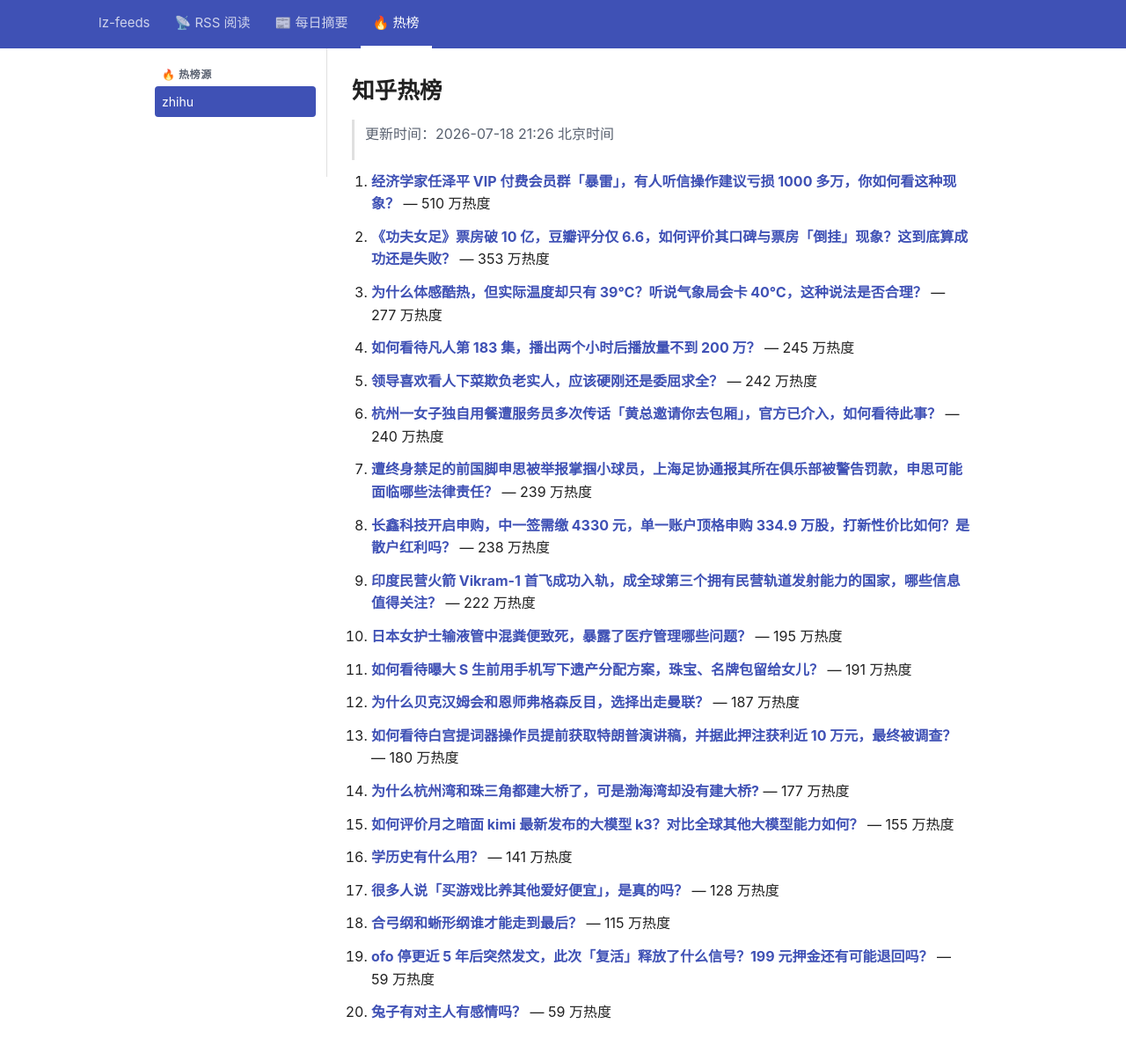
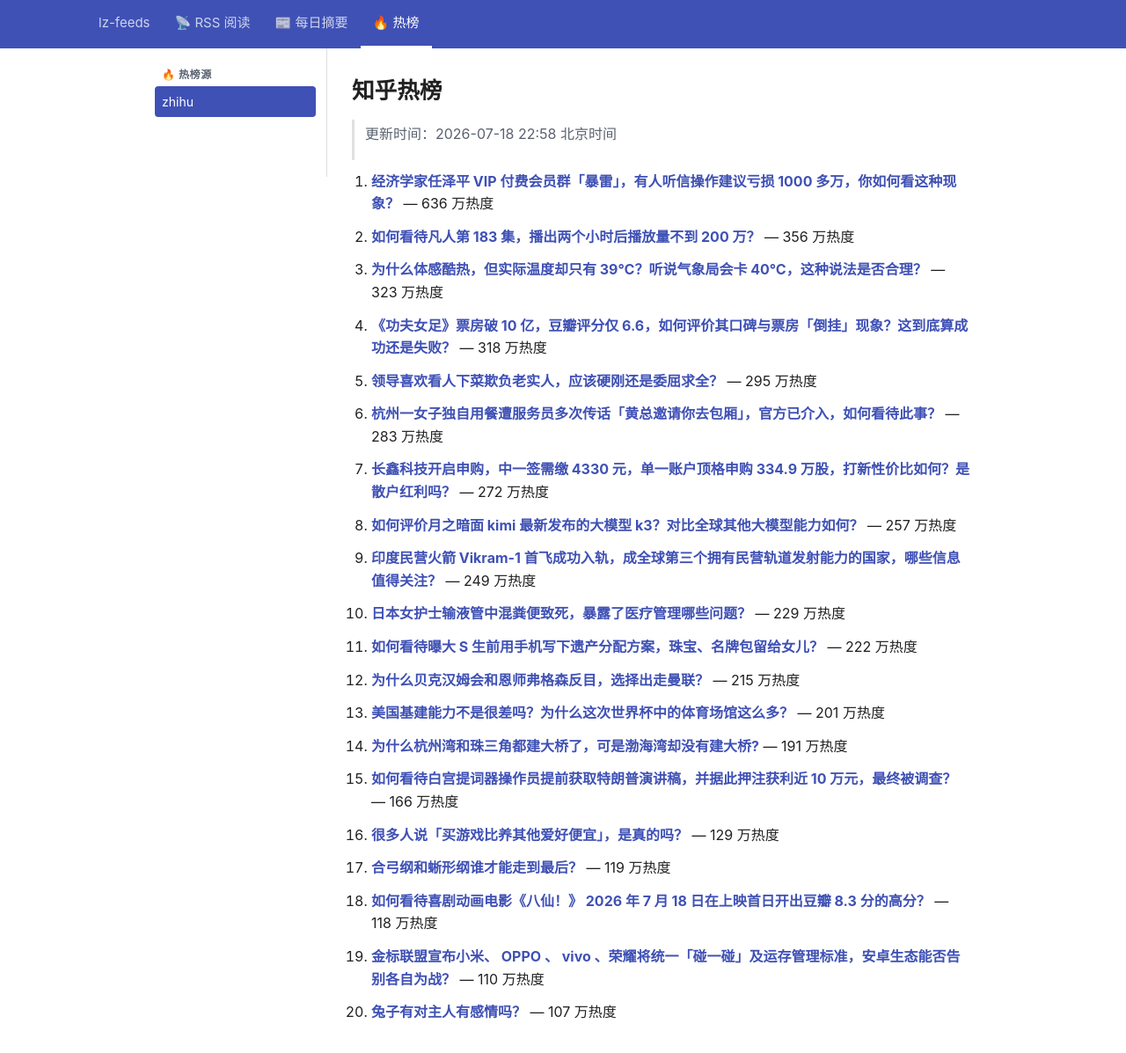
Before and after one commit to lizhang0101/lz-feeds, a Jekyll site: the page built from _hotlist/zhihu.md, in a window 1280 px wide and 1228 px high. Shown: the top 1197 px of the window at 88% size. Built offline with Jekyll 4.4.1, drawn with Linux system fonts in a browser that asks for light colours.

Commit message:
hotlist: 2026-07-18T14:58Z

```diff
--- a/_hotlist/zhihu.md
+++ b/_hotlist/zhihu.md
@@ -1,48 +1,48 @@
 ---
-updated: 2026-07-18 21:26 北京时间
+updated: 2026-07-18 22:58 北京时间
 count: 20
 ---
 
 # 知乎热榜
 
-> 更新时间：2026-07-18 21:26 北京时间
+> 更新时间：2026-07-18 22:58 北京时间
 
-1. **[经济学家任泽平 VIP 付费会员群「暴雷」，有人听信操作建议亏损 1000 多万，你如何看这种现象？](https://www.zhihu.com/question/2061371759589323819)** — 510 万热度
+1. **[经济学家任泽平 VIP 付费会员群「暴雷」，有人听信操作建议亏损 1000 多万，你如何看这种现象？](https://www.zhihu.com/question/2061371759589323819)** — 636 万热度
 
-2. **[《功夫女足》票房破 10 亿，豆瓣评分仅 6.6，如何评价其口碑与票房「倒挂」现象？这到底算成功还是失败？](https://www.zhihu.com/question/2060529589093511823)** — 353 万热度
+2. **[如何看待凡人第 183 集，播出两个小时后播放量不到 200 万？](https://www.zhihu.com/question/2061800406666178604)** — 356 万热度
 
-3. **[为什么体感酷热，但实际温度却只有 39℃？听说气象局会卡 40℃，这种说法是否合理？](https://www.zhihu.com/question/2061366752232190902)** — 277 万热度
+3. **[为什么体感酷热，但实际温度却只有 39℃？听说气象局会卡 40℃，这种说法是否合理？](https://www.zhihu.com/question/2061366752232190902)** — 323 万热度
 
-4. **[如何看待凡人第 183 集，播出两个小时后播放量不到 200 万？](https://www.zhihu.com/question/2061800406666178604)** — 245 万热度
+4. **[《功夫女足》票房破 10 亿，豆瓣评分仅 6.6，如何评价其口碑与票房「倒挂」现象？这到底算成功还是失败？](https://www.zhihu.com/question/2060529589093511823)** — 318 万热度
 
-5. **[领导喜欢看人下菜欺负老实人，应该硬刚还是委屈求全？](https://www.zhihu.com/question/1998339662528397803)** — 242 万热度
+5. **[领导喜欢看人下菜欺负老实人，应该硬刚还是委屈求全？](https://www.zhihu.com/question/1998339662528397803)** — 295 万热度
 
-6. **[杭州一女子独自用餐遭服务员多次传话「黄总邀请你去包厢」，官方已介入，如何看待此事？](https://www.zhihu.com/question/2061337736611734900)** — 240 万热度
+6. **[杭州一女子独自用餐遭服务员多次传话「黄总邀请你去包厢」，官方已介入，如何看待此事？](https://www.zhihu.com/question/2061337736611734900)** — 283 万热度
 
-7. **[遭终身禁足的前国脚申思被举报掌掴小球员，上海足协通报其所在俱乐部被警告罚款，申思可能面临哪些法律责任？](https://www.zhihu.com/question/2061692639876059528)** — 239 万热度
+7. **[长鑫科技开启申购，中一签需缴 4330 元，单一账户顶格申购 334.9 万股，打新性价比如何？是散户红利吗？](https://www.zhihu.com/question/2061067983900906626)** — 272 万热度
 
-8. **[长鑫科技开启申购，中一签需缴 4330 元，单一账户顶格申购 334.9 万股，打新性价比如何？是散户红利吗？](https://www.zhihu.com/question/2061067983900906626)** — 238 万热度
+8. **[如何评价月之暗面 kimi 最新发布的大模型 k3？对比全球其他大模型能力如何？](https://www.zhihu.com/question/2061412232924337204)** — 257 万热度
 
-9. **[印度民营火箭 Vikram-1 首飞成功入轨，成全球第三个拥有民营轨道发射能力的国家，哪些信息值得关注？](https://www.zhihu.com/question/2061833227313189605)** — 222 万热度
+9. **[印度民营火箭 Vikram-1 首飞成功入轨，成全球第三个拥有民营轨道发射能力的国家，哪些信息值得关注？](https://www.zhihu.com/question/2061833227313189605)** — 249 万热度
 
-10. **[日本女护士输液管中混粪便致死，暴露了医疗管理哪些问题？](https://www.zhihu.com/question/2060865422690366421)** — 195 万热度
+10. **[日本女护士输液管中混粪便致死，暴露了医疗管理哪些问题？](https://www.zhihu.com/question/2060865422690366421)** — 229 万热度
 
-11. **[如何看待曝大 S 生前用手机写下遗产分配方案，珠宝、名牌包留给女儿？](https://www.zhihu.com/question/2060765589857990533)** — 191 万热度
+11. **[如何看待曝大 S 生前用手机写下遗产分配方案，珠宝、名牌包留给女儿？](https://www.zhihu.com/question/2060765589857990533)** — 222 万热度
 
-12. **[为什么贝克汉姆会和恩师弗格森反目，选择出走曼联？](https://www.zhihu.com/question/503931227)** — 187 万热度
+12. **[为什么贝克汉姆会和恩师弗格森反目，选择出走曼联？](https://www.zhihu.com/question/503931227)** — 215 万热度
 
-13. **[如何看待白宫提词器操作员提前获取特朗普演讲稿，并据此押注获利近 10 万元，最终被调查？](https://www.zhihu.com/question/2061441397995954863)** — 180 万热度
+13. **[美国基建能力不是很差吗？为什么这次世界杯中的体育场馆这么多？](https://www.zhihu.com/question/2060785946757428288)** — 201 万热度
 
-14. **[为什么杭州湾和珠三角都建大桥了，可是渤海湾却没有建大桥?](https://www.zhihu.com/question/660373683)** — 177 万热度
+14. **[为什么杭州湾和珠三角都建大桥了，可是渤海湾却没有建大桥?](https://www.zhihu.com/question/660373683)** — 191 万热度
 
-15. **[如何评价月之暗面 kimi 最新发布的大模型 k3？对比全球其他大模型能力如何？](https://www.zhihu.com/question/2061412232924337204)** — 155 万热度
+15. **[如何看待白宫提词器操作员提前获取特朗普演讲稿，并据此押注获利近 10 万元，最终被调查？](https://www.zhihu.com/question/2061441397995954863)** — 166 万热度
 
-16. **[学历史有什么用？](https://www.zhihu.com/question/20338058)** — 141 万热度
+16. **[很多人说「买游戏比养其他爱好便宜」，是真的吗？](https://www.zhihu.com/question/2060695050443608324)** — 129 万热度
 
-17. **[很多人说「买游戏比养其他爱好便宜」，是真的吗？](https://www.zhihu.com/question/2060695050443608324)** — 128 万热度
+17. **[合弓纲和蜥形纲谁才能走到最后？](https://www.zhihu.com/question/355741947)** — 119 万热度
 
-18. **[合弓纲和蜥形纲谁才能走到最后？](https://www.zhihu.com/question/355741947)** — 115 万热度
+18. **[如何看待喜剧动画电影《八仙！》 2026 年 7 月 18 日在上映首日开出豆瓣 8.3 分的高分？](https://www.zhihu.com/question/2061739101330710715)** — 118 万热度
 
-19. **[ofo 停更近 5 年后突然发文，此次「复活」释放了什么信号？199 元押金还有可能退回吗？](https://www.zhihu.com/question/2061443447983007294)** — 59 万热度
+19. **[金标联盟宣布小米、 OPPO 、 vivo 、荣耀将统一「碰一碰」及运存管理标准，安卓生态能否告别各自为战？](https://www.zhihu.com/question/2061503634332809158)** — 110 万热度
 
-20. **[兔子有对主人有感情吗？](https://www.zhihu.com/question/340931234)** — 59 万热度
+20. **[兔子有对主人有感情吗？](https://www.zhihu.com/question/340931234)** — 107 万热度
```
